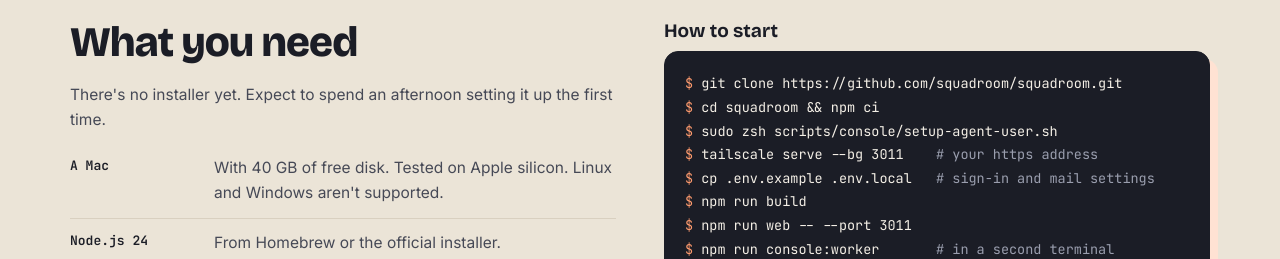
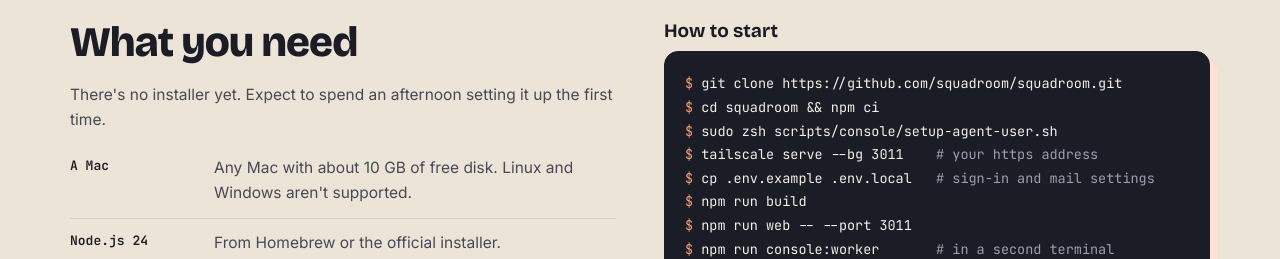
Before and after one commit to squadroom/squadroom.github.io, a plain HTML site: page index.html in a window 1280 px wide. Shown: the part 7584-7843 px from the top of the page. Drawn offline with nearby package versions, Linux system fonts and the light colour scheme.

Commit message:
Requirements: any Mac, about 10 GB of free disk
Co-Authored-By: Claude Opus 5.5 <noreply@anthropic.com>

```diff
--- a/index.html
+++ b/index.html
@@ -547,7 +547,7 @@
             the first time.
           </p>
           <ul class="reqs" aria-label="Requirements">
-            <li><b>A Mac</b><span>With 40 GB of free disk. Tested on Apple silicon. Linux and Windows aren't supported.</span></li>
+            <li><b>A Mac</b><span>Any Mac with about 10 GB of free disk. Linux and Windows aren't supported.</span></li>
             <li><b>Node.js 24</b><span>From Homebrew or the official installer.</span></li>
             <li><b>sudo, once</b><span>The setup script creates the <code>agent</code> user and installs the agent programs and a small launcher.</span></li>
             <li><b>An https address</b><span>Sign-in needs one, and it lets you use Squadroom from your phone. The free Tailscale app is the easiest way to get one.</span></li>
```
